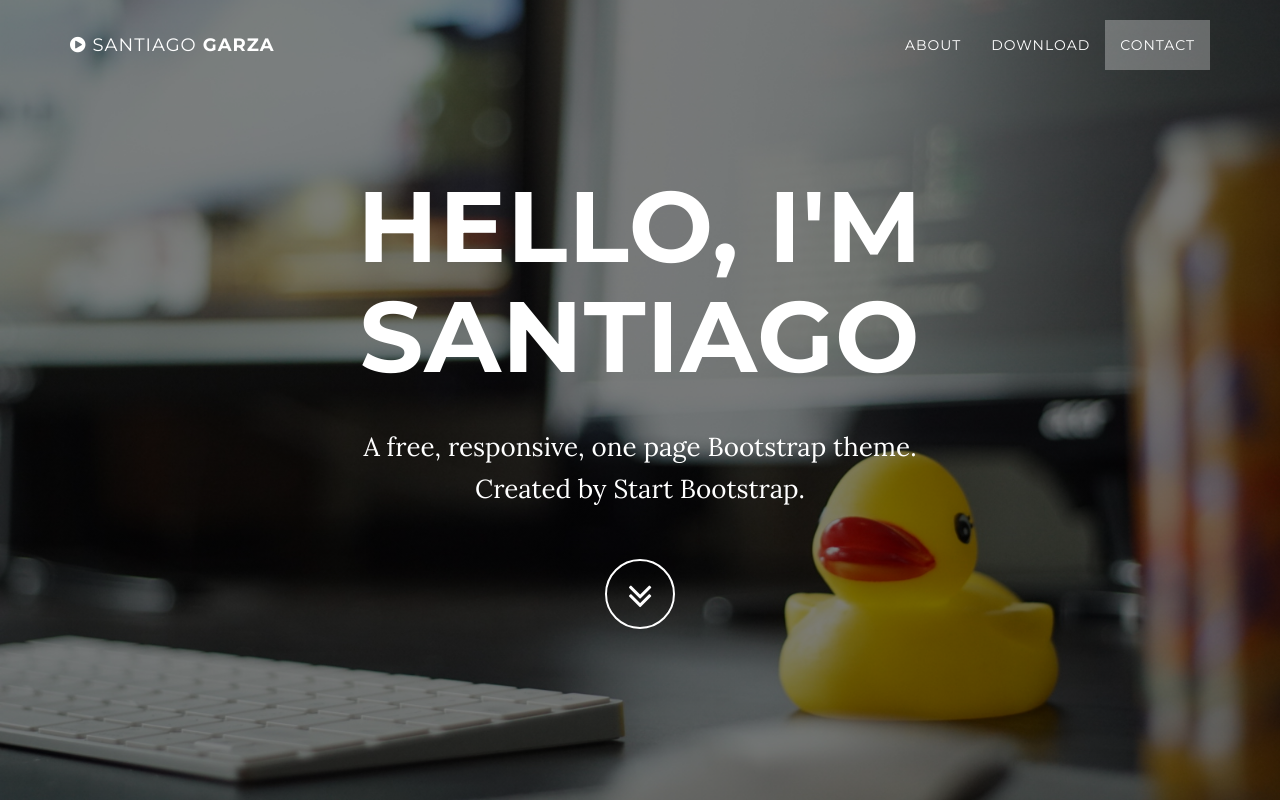
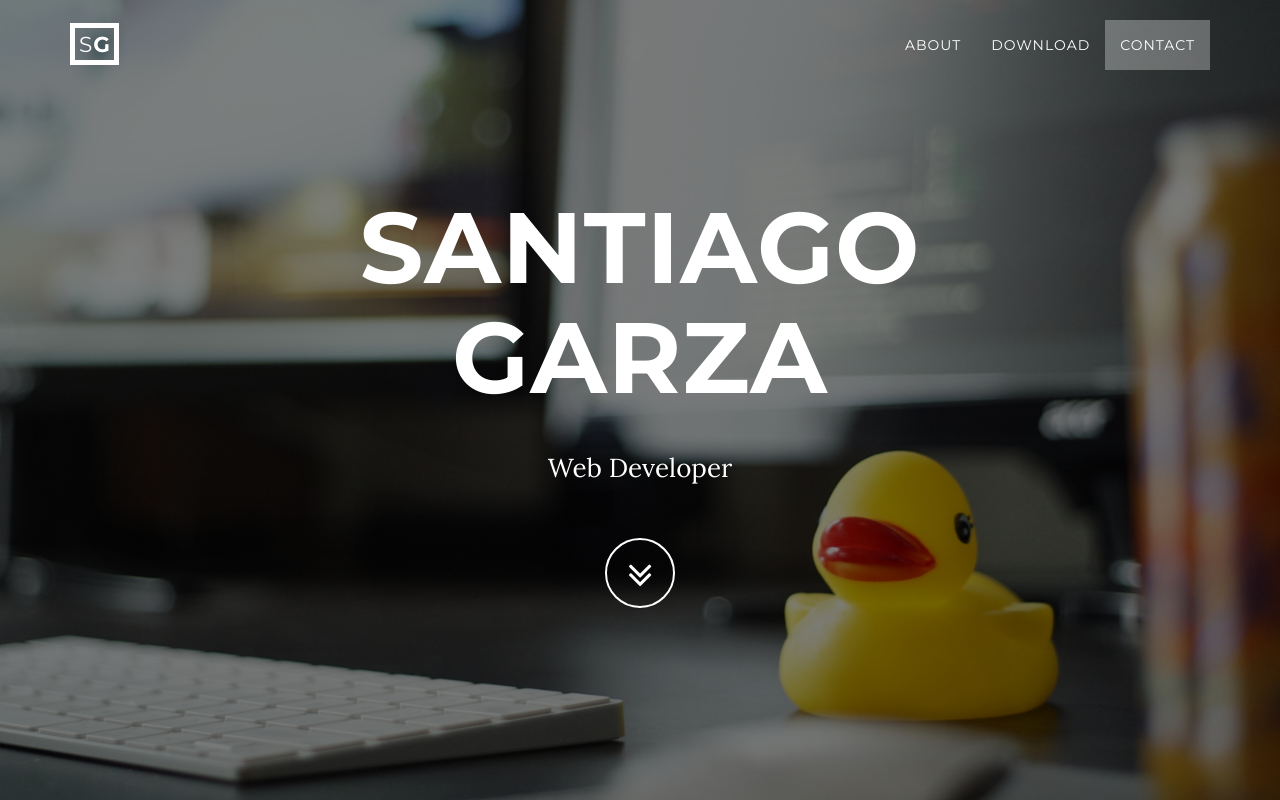
Before and after one commit to sfgarza/sfgarza.github.io, a website: page index.html in a window 1280 px wide. Shown: the top 800 px of the page. Drawn offline with nearby package versions, Linux system fonts and the light colour scheme; some packages are replaced by stand-ins of ours.

Commit message:
more updates

```diff
--- a/index.html
+++ b/index.html
@@ -41,7 +41,7 @@
                     Menu <i class="fa fa-bars"></i>
                 </button>
                 <a class="navbar-brand page-scroll" href="#page-top">
-                    <i class="fa fa-play-circle"></i> <span class="light">Santiago</span> Garza
+                    <div style="font-size:1.2em; border:5px solid white; margin-top: -12px;padding: 6px 3px 6px 4px; top:0"><span class="light">S</span>G</div>
                 </a>
             </div>
 
@@ -74,9 +74,8 @@
             <div class="container">
                 <div class="row">
                     <div class="col-md-8 col-md-offset-2">
-                        <h1 class="brand-heading">Hello, I'm Santiago</h1>
-                        <p class="intro-text">A free, responsive, one page Bootstrap theme.
-                            <br>Created by Start Bootstrap.</p>
+                        <h1 class="brand-heading">Santiago Garza</h1>
+                        <p class="intro-text">Web Developer</p>
                         <a href="#about" class="btn btn-circle page-scroll">
                             <i class="fa fa-angle-double-down animated"></i>
                         </a>
```
